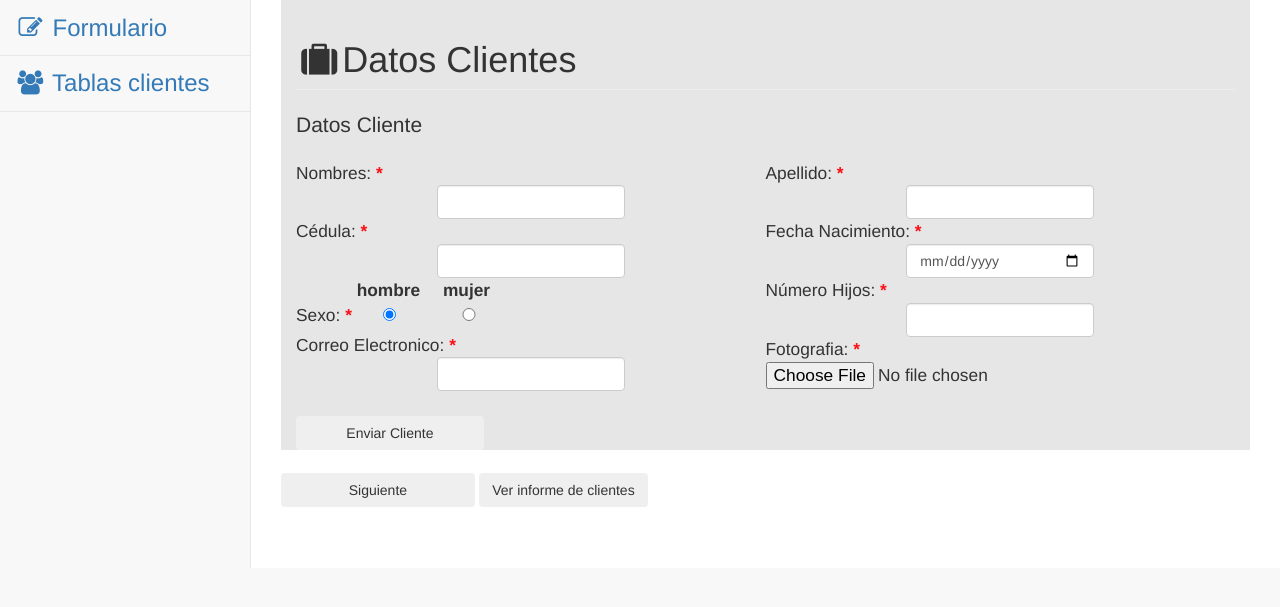
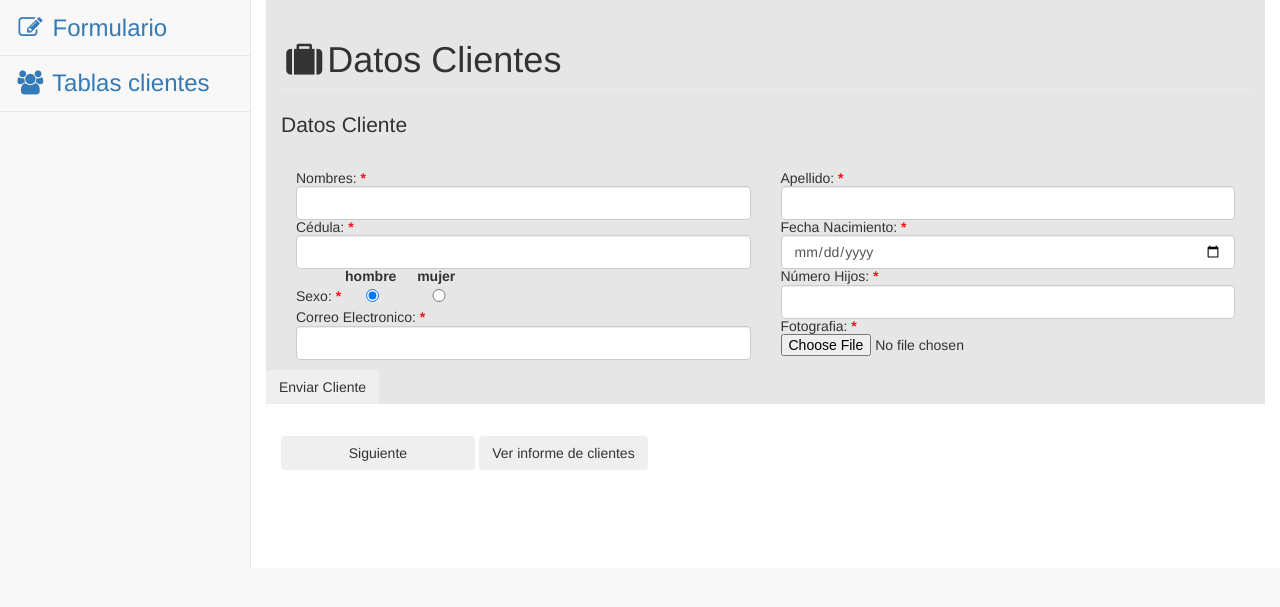
Before and after one commit to AlexDeveloper714/AdminBienes, a PHP site: page / in a window 1280 px wide. Shown: the part 50-657 px from the top of the page. Run offline with PHP 8.4, Linux system fonts and the light colour scheme; data comes from the database, SQL or seed files in the repository; data that the repository does not hold is empty.

Commit message:
Mejoras en interfaz

```diff
--- a/css/metisMenu_min.css
+++ b/css/metisMenu_min.css
@@ -11,20 +11,6 @@ nav#banner2{
     margin: auto;
     font-size: 18pt;
     color: #F1B32C;
-}
-div#form{
-    width: 80%;
-    margin: auto;
-}
-
-#apellido, #cedula, #correo,#nombre,#fecha, #hijos{
-    width: 40%;
-    margin: auto;
-}
-
-#idActivo,#idCliente,#marca,#modelo,#categoria,#describir,#tipoActivo,#notas{
-    width: 40%;
-    margin: auto;
 }
 nav#banner{
     height: 10%;
@@ -48,31 +34,18 @@ div#activoB{
     color: #FFFFFF;
 }
 div#cliente{
-    height: 40%;
-    margin: auto;
-    font-size: 13pt;
+/*    height: 40%;*/
+/*    margin: auto;
+    font-size: 13pt;*/
     background-color: #E6E6E6;
 }
 div#activo{
-    height: 40%;
+/*    height: 40%;
     margin: auto;
-    font-size: 13pt;
+    font-size: 13pt;*/
     background-color: #E6E6E6;
 }
-div#izq{
-    width: 50%;
-    height: 50%;
-    float: left;
-    text-align: justify;
-    margin: auto;
-}
-div#der{
-    width: 50%;
-    height: 50%;
-    float: right;
-    text-align: justify;
-    margin: auto;
-}
+
 b{
     color:#FC0E15;
 }
--- a/index.php
+++ b/index.php
@@ -9,7 +9,6 @@
         <link href="css/metisMenu_min.css" rel="stylesheet">
         <link href="css/sb-admin-2.css" rel="stylesheet">
     </head>
-    <body>
         <div id="wrapper">
             <nav class="navbar navbar-default navbar-static-top" role="navigation" style="margin-bottom: 0" id="banner">
                 <div class="navbar-header">
@@ -28,14 +27,16 @@
                     </div>
                 </div>
             </nav>
+        </div>
         <div id="page-wrapper">
             <div class="row" id="cliente">
-                    <div class="col-md-12">
+                <div class="col-xs-12">
                     <h1 class="page-header"><i class="fa fa-suitcase fa-fw"></i>Datos Clientes</h1>
                     <form method="post" action="control.php" enctype="multipart/form-data">
                         <fieldset>
                             <legend>Datos Cliente</legend>
-                                <div id="izq">
+                            <div class="col-xs-6">
+                                <h5>
                                     Nombres: <b>*</b>
                                     <input type="text" id="nombre" name="nombre" class="form-control" required>
                                     C&eacute;dula: <b>*</b>
@@ -47,29 +48,31 @@
                                     <label for="hembra">mujer
                                         <input type="radio" id="hembra" name="genero" value="mujer"  required>
                                     </label>
-                                    <div>
-                                        Correo Electronico: <b>* </b><input type="email" id="correo" name="correo" class="form-control" required>
+                                    <br>Correo Electronico: <b>* </b><input type="email" id="correo" name="correo" class="form-control" required>
+                                </h5>
                             </div>
-                                </div>
-                                <div id="der">
+                            <div class="col-xs-6">
+                                <h5>
                                     Apellido: <b>* </b><input type="text" id="apellido" name="apellido" class="form-control" required>
                                     Fecha Nacimiento: <b>* </b><input type="date" id="fecha" name="fecha" class="form-control" required>
                                     N&uacute;mero Hijos: <b>* </b><input type="number" id="hijos" name="hijos"  min="1" max="10" class="form-control" required>
                                     Fotografia: <b>* </b>
-                                    <input type="file"  id="file" name="file" class="btn-group"required>
+                                    <input type="file"  id="file" name="file" class="btn-group-justified"  value="Enviar" required>
+                                </h5>
                             </div>
-                            </fieldset><br>
-                            <input type="submit" id="envioCl" name="enviarCliente" value="Enviar Cliente" class="btn" data-toggle="modal" data-target="#myModal">
+                            </div>
+                        </fieldset>
+                        <button type="submit" id="envioCl" name="enviarCliente" value="Enviar Cliente" class="btn" data-toggle="modal" data-target="#myModal">Enviar Cliente</button>
                     </form>
                 </div>
-                </div>
                 <div class="row" id="activo">
-                    <div class="col-md-12">
+                    <div class="col-xs-12">
                         <h1 class="page-header"><i class="fa fa-users fa-fw"></i>Datos Activos</h1>
                         <form method="post" action="control.php">
                             <fieldset>
                                 <legend>Datos Activos</legend>
-                                <div id="izq">
+                                <div class="col-xs-6">
+                                    <h5>
                                         Id Cliente: <b>* </b><select id="idCliente" name="idCliente" class="form-control" required>
                                             <?php
                                             require_once 'database.php';
@@ -98,8 +101,10 @@
                                         </select>
                                         Marca:<input type="text" id="marca" name="marca" class="form-control">
                                         Descripci&oacute;n <b>* </b><textarea id="describir" name="describir" placeholder="Describe tu situación" class="form-control" rows="3" required></textarea>
+                                    </h5>
                                 </div>
-                                <div id="der">
+                                <div class="col-xs-6">
+                                    <h5>
                                         Categoria: <b>* </b><select id="categoria" name="categoria"  class="form-control" required>
                                             <?php
                                             require_once 'database.php';
@@ -113,19 +118,20 @@
                                             }
                                             ?>
                                         </select>
-                                    Modelo: <b>* </b><input type="text" id="modelo" name="modelo"  class="form-control" required>
+                                        Modelo: <b>* </b><input type="text" onkeypress="validarActivo()" id="modelo" name="modelo"  class="form-control" required>
                                         Notas:<textarea id="notas" name="notas" placeholder="Escribe tus comentarios" class="form-control" rows="3"></textarea>
+                                    </h5>
                                 </div>
                             </fieldset><br>
-                            <input type="submit" id="envioAc" name="enviarActivo" value="Enviar Activo" class="btn" data-toggle="modal" data-target="#myModal">
+                            <button type="submit" id="envioAc" name="enviarActivo" class="btn" data-toggle="modal" data-target="#myModal" disabled>Enviar Activo</button>
                         </form>
                     </div>
                 </div>
                 <br>
+                <h5 id="test"></h5>
                 <input type="button" id="back" name="back" value="Atras" class="btn">
                 <input type="button" id="next" name="next" value="Siguiente" class="btn">
                 <button type="button" class="btn" onclick="location = 'tabla_clientes.php'">Ver informe de clientes</button>
-            </div>
             </div>
             <div class="modal fade" id="myModal" tabindex="-1" role="dialog" aria-labelledby="myModalLabel" aria-hidden="true">
                 <div class="modal-dialog">
@@ -150,23 +156,24 @@
                     function capturar()
                     {
                         // obtenemos e valor por el numero de elemento
-        var porElementos=document.forms["form1"].elements[0].value;
+                        var porElementos = document.forms["form1"].elements[0].value;
                         // Obtenemos el valor por el id
-        var porId=document.getElementById("nombre").value;
+                        var porId = document.getElementById("nombre").value;
                         // Obtenemos el valor por el Nombre
-        var porNombre=document.getElementsByName("nombre")[0].value;
+                        var porNombre = document.getElementsByName("nombre")[0].value;
                         // Obtenemos el valor por el tipo de tag
-        var porTagName=document.getElementsByTagName("input")[0].value;
+                        var porTagName = document.getElementsByTagName("input")[0].value;
                         // Obtenemos el valor por el nombre de la clase
-        var porClassName=document.getElementsByClassName("formulario")[0].value;
+                        var porClassName = document.getElementsByClassName("formulario")[0].value;
 
-        document.getElementById("resultado").innerHTML=" \
-            Por elementos: "+porElementos+" \
-            <br>Por ID: "+porId+" \
-            <br>Por Nombre: "+porNombre+" \
-            <br>Por TagName: "+porTagName+" \
-            <br>Por ClassName: "+porClassName;
+                        document.getElementById("resultado").innerHTML = " \
+                Por elementos: " + porElementos + " \
+                <br>Por ID: " + porId + " \
+                <br>Por Nombre: " + porNombre + " \
+                <br>Por TagName: " + porTagName + " \
+                <br>Por ClassName: " + porClassName;
                     }
+
             </script>
     </body>
 </html>
```
Also changed, not shown: js/jquery.min.js. Lines whose indentation alone changed are shown as unchanged.
